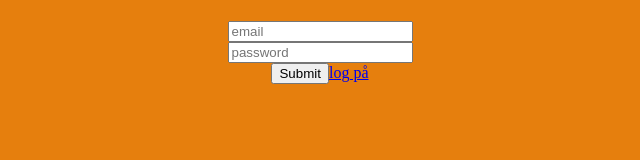
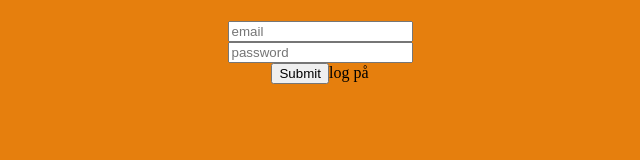
Before and after one commit to CKCYT/bakkehlese2, a plain HTML site: page signup.html in a window 1280 px wide. Shown: the full height of the page, 320-960 px from the left. Drawn offline with Linux system fonts and the light colour scheme.

Commit message:
Update signup.html

```diff
--- a/signup.html
+++ b/signup.html
@@ -19,7 +19,7 @@
             <input id="password" type="password" placeholder="password" required>
         </div>
         <div>
-           <input type="submit" ><a href="mainconect.html">log på </a> </input>
+           <input type="submit" href=mainconect.html >log på </input>
         </div>
     </form>
     </div>
```
